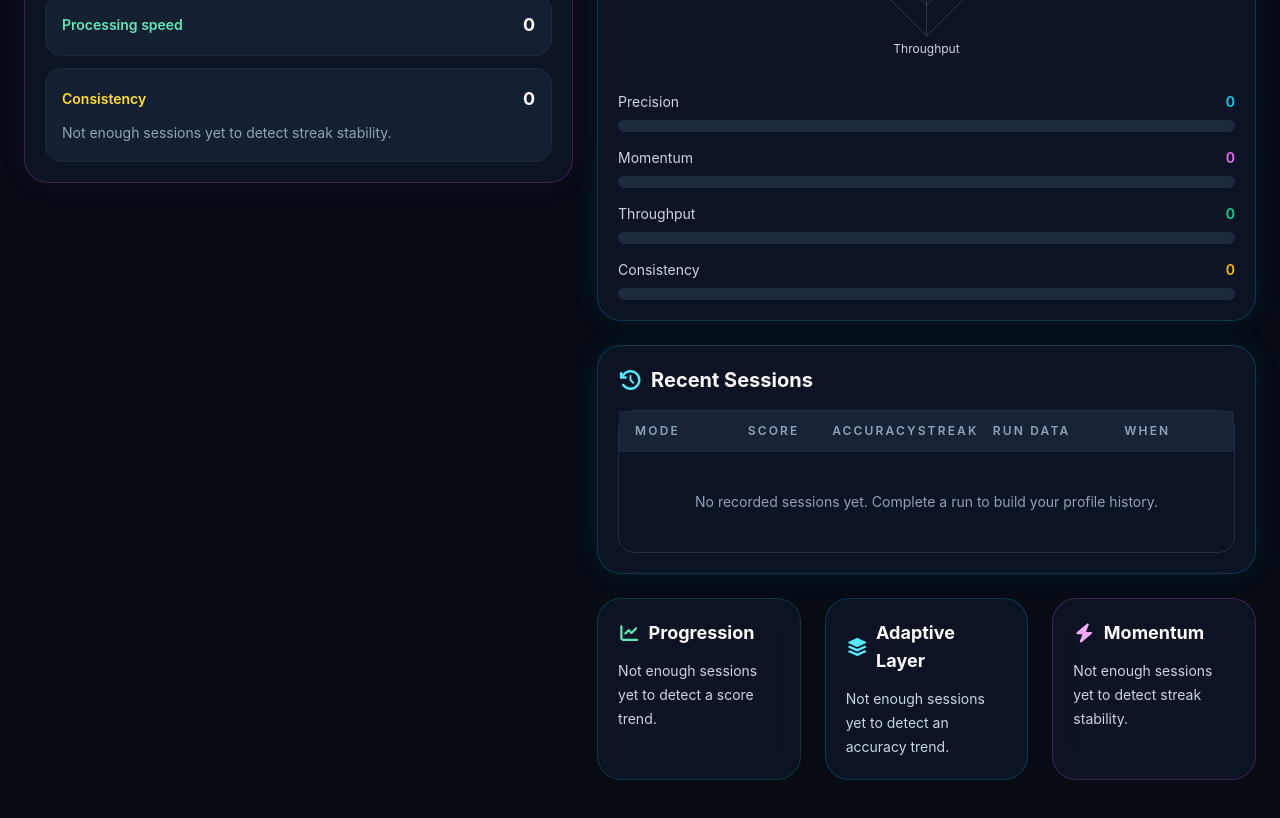
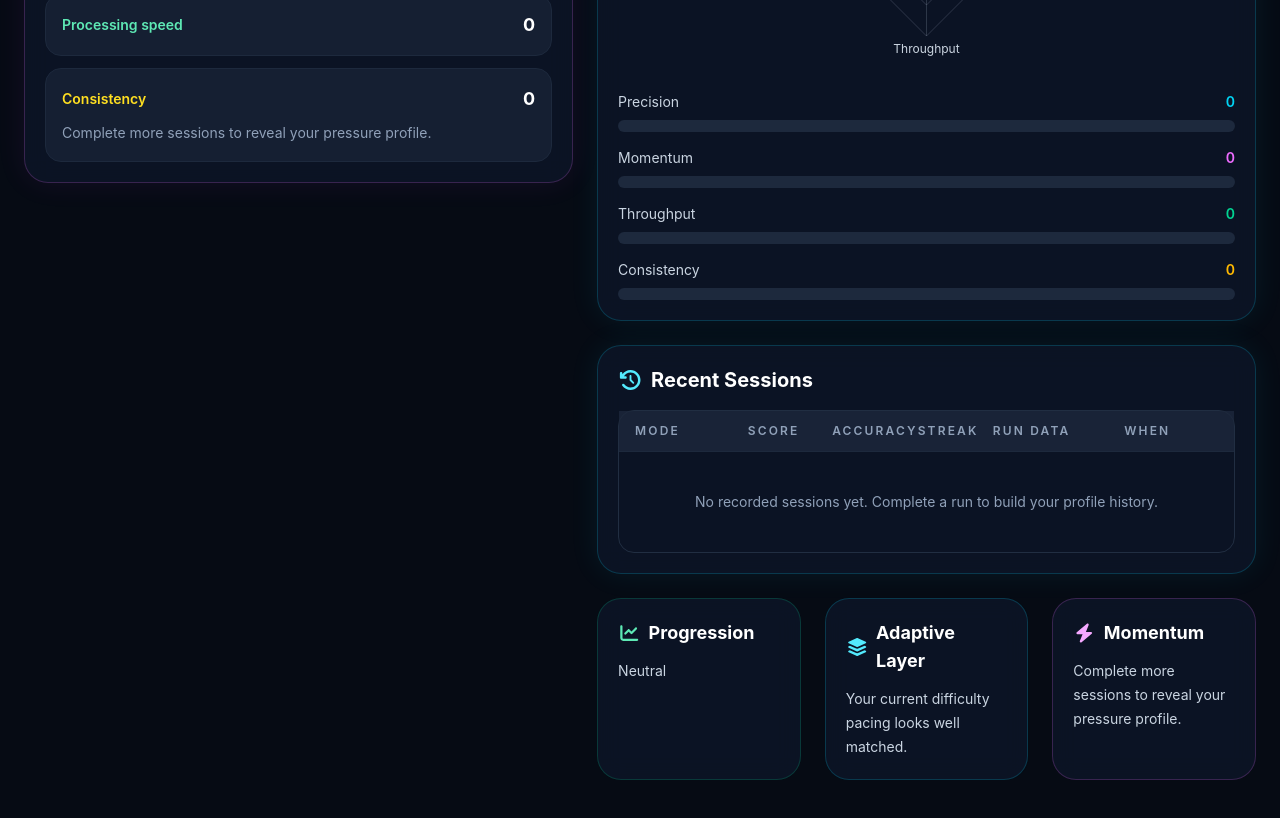
Before and after one commit to Breedlove-Jason/takeneuroiq, a React (Vite) app: page /profile in a window 1280 px wide. Shown: the part 1440-2258 px from the top of the page. Built offline with nearby package versions, Linux system fonts and the light colour scheme.

Commit message:
Enhance ProfilePage: add detailed mappings for neural trends and pressure states, and replace trend calculations with descriptive labels

```diff
--- a/src/pages/ProfilePage.jsx
+++ b/src/pages/ProfilePage.jsx
@@ -58,6 +58,36 @@ function ProfilePage() {
     coachingInsight = { summary: "", detail: "" },
   } = analytics || {};
 
+  const neuralTrendLabelMap = {
+    rising: "Improving",
+    steady: "Stable",
+    falling: "Needs Recovery",
+    neutral: "Neutral",
+  };
+
+  const pressureStateDetailMap = {
+    "locked-in": "Your recent sessions show strong control under pressure.",
+    "under-pressure":
+      "Your recent sessions suggest strain is affecting consistency.",
+    stable: "Your recent sessions are balanced and controlled.",
+    neutral: "Complete more sessions to reveal your pressure profile.",
+  };
+
+  const adaptiveDifficultyDetailMap = {
+    challenge: "You are ready for harder patterns and faster escalation.",
+    steady: "Your current difficulty pacing looks well matched.",
+    recover: "A lighter difficulty window may help rebuild momentum.",
+  };
+
+  const neuralTrendLabel =
+    neuralTrendLabelMap[neuralTrend.direction] ?? "Neutral";
+  const pressureStateDetail =
+    pressureStateDetailMap[pressureState.state] ??
+    "Complete more sessions to reveal your pressure profile.";
+  const adaptiveDifficultyDetail =
+    adaptiveDifficultyDetailMap[adaptiveDifficulty.state] ??
+    "Keep training to generate a stronger adaptive signal.";
+
   const precisionScore = cognitiveTracks.patternRecognition ?? 0;
   const momentumScore = cognitiveTracks.focusStability ?? 0;
   const throughputScore = cognitiveTracks.processingSpeed ?? 0;
@@ -92,59 +122,6 @@ function ProfilePage() {
 
   const currentRank = sessions.length > 0 ? "Active" : "Unranked";
 
-  const scoreTrend = (() => {
-    if (sessions.length < 2) {
-      return "Not enough sessions yet to detect a score trend.";
-    }
-    const recentScores = recentSessions
-      .slice()
-      .reverse()
-      .map((session) => session.score ?? 0);
-    const firstScore = recentScores[0];
-    const lastScore = recentScores[recentScores.length - 1];
-    const difference = lastScore - firstScore;
-    if (difference >= 100)
-      return "Score trend rising. Recent runs show stronger scoring output.";
-    if (difference <= -100)
-      return "Score trend dipping. Recent sessions suggest reduced scoring efficiency.";
-    return "Score trend stable. Performance output is holding near current baseline.";
-  })();
-
-  const accuracyTrend = (() => {
-    if (sessions.length < 2) {
-      return "Not enough sessions yet to detect an accuracy trend.";
-    }
-    const recentAccuracies = recentSessions
-      .slice()
-      .reverse()
-      .map((session) => session.accuracy ?? 0);
-    const firstAccuracy = recentAccuracies[0];
-    const lastAccuracy = recentAccuracies[recentAccuracies.length - 1];
-    const difference = lastAccuracy - firstAccuracy;
-    if (difference >= 5)
-      return "Accuracy trend rising. Precision control is improving across recent runs.";
-    if (difference <= -5)
-      return "Accuracy trend slipping. Precision consistency is dropping under current conditions.";
-    return "Accuracy trend stable. Precision output is holding near current baseline.";
-  })();
-
-  const streakStability = (() => {
-    if (sessions.length < 2) {
-      return "Not enough sessions yet to detect streak stability.";
-    }
-    const recentStreaks = recentSessions
-      .slice()
-      .reverse()
-      .map((session) => session.bestStreak ?? session.streak ?? 0);
-    const minStreak = Math.min(...recentStreaks);
-    const maxStreak = Math.max(...recentStreaks);
-    const spread = maxStreak - minStreak;
-    if (spread <= 2)
-      return "Streak stability strong. Cognitive momentum is holding consistently across recent runs.";
-    if (spread >= 6)
-      return "Streak stability volatile. Momentum is fluctuating noticeably between sessions.";
-    return "Streak stability moderate. Momentum control is forming but not yet fully consistent.";
-  })();
   const handleResetData = () => {
     const confirmed = window.confirm(
       "Clear all TakeNeuroIQ session history and leaderboard data?",
@@ -353,7 +330,7 @@ function ProfilePage() {
                     </span>
                   </div>
                   <p className="mt-2 text-sm leading-6 text-slate-400">
-                    {streakStability}
+                    {pressureStateDetail}
                   </p>
                 </div>
               </div>
@@ -547,7 +524,7 @@ function ProfilePage() {
                   Progression
                 </h2>
                 <p className="mt-3 text-sm leading-6 text-slate-300">
-                  {scoreTrend}
+                  {neuralTrendLabel}
                 </p>
               </div>
 
@@ -560,7 +537,7 @@ function ProfilePage() {
                   Adaptive Layer
                 </h2>
                 <p className="mt-3 text-sm leading-6 text-slate-300">
-                  {accuracyTrend}
+                  {adaptiveDifficultyDetail}
                 </p>
               </div>
 
@@ -570,7 +547,7 @@ function ProfilePage() {
                   Momentum
                 </h2>
                 <p className="mt-3 text-sm leading-6 text-slate-300">
-                  {streakStability}
+                  {pressureStateDetail}
                 </p>
               </div>
             </div>
```
Lines whose indentation alone changed are shown as unchanged.
